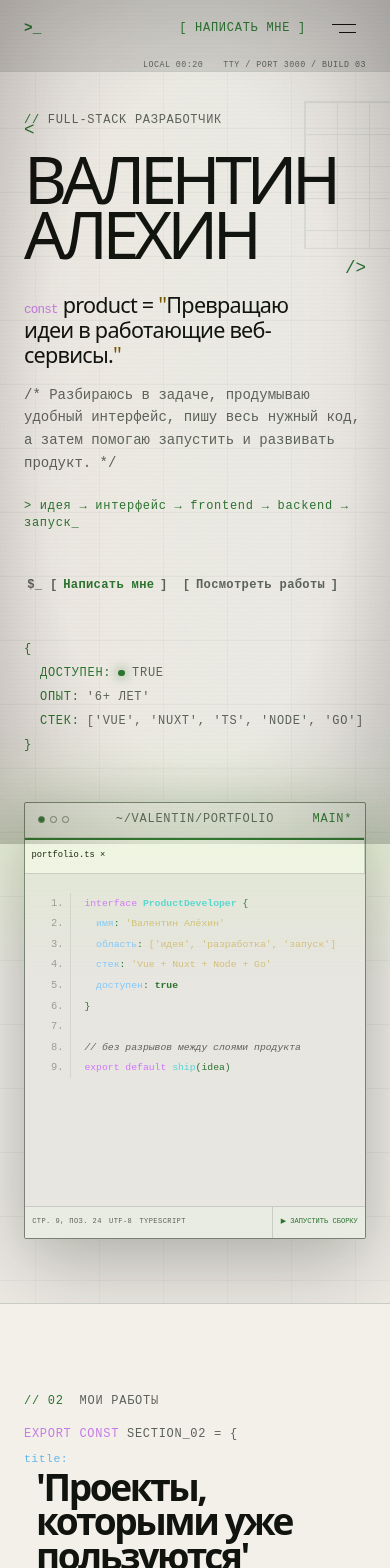
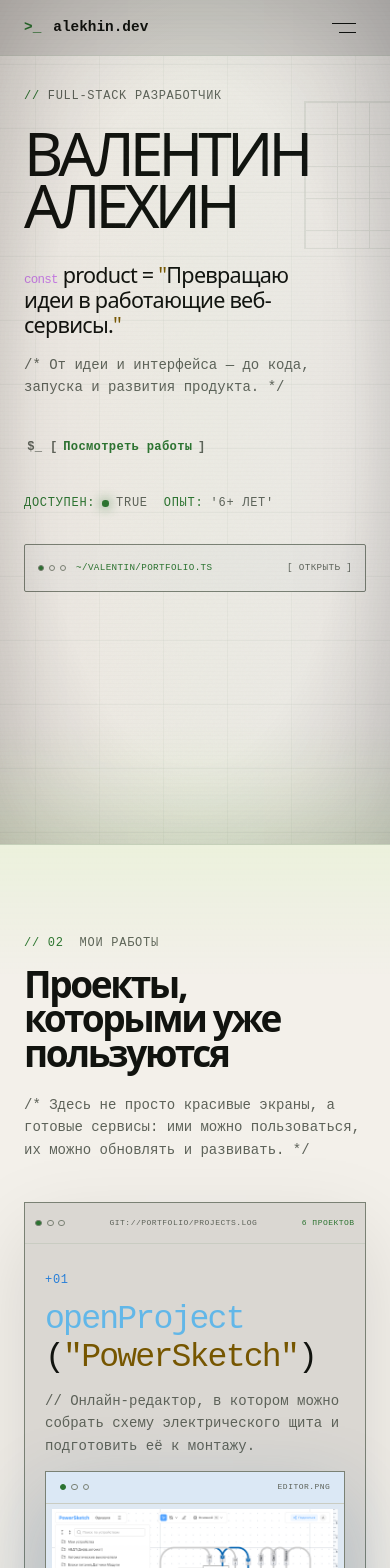
Before and after one commit to ValentinAlekhin/portfolio, a Nuxt app: page / in a window 390 px wide. Shown: the top 1568 px of the page. Built offline with nearby package versions, Linux system fonts and the light colour scheme; a web font is replaced by a local one.

Commit message:
feat: simplify mobile homepage

```diff
--- a/app/assets/styles/settings/_tokens.scss
+++ b/app/assets/styles/settings/_tokens.scss
@@ -61,6 +61,6 @@ html[data-theme='phosphor'] {
 
 @media (max-width: 767px) {
   :root {
-    --header-height: 4.5rem;
+    --header-height: 3.5rem;
   }
 }
--- a/app/components/base/BaseSectionHeading.vue
+++ b/app/components/base/BaseSectionHeading.vue
@@ -15,13 +15,23 @@ defineProps<{
       {{ eyebrow }}
     </p>
     <div class="section-heading__declaration">
-      <p class="section-heading__code system-label">
+      <p
+        class="section-heading__code system-label"
+        aria-hidden="true"
+      >
         <b>export const</b> section_{{ index }} = &#123;
       </p>
       <h2 :id="titleId">
-        <span>title:</span> '{{ title }}'
+        <span
+          class="section-heading__title-label"
+          aria-hidden="true"
+        >title:</span>
+        <span class="section-heading__title-text">{{ title }}</span>
       </h2>
-      <p class="section-heading__close system-label">
+      <p
+        class="section-heading__close system-label"
+        aria-hidden="true"
+      >
         &#125; satisfies PortfolioSection
       </p>
     </div>
@@ -71,7 +81,7 @@ defineProps<{
   line-height: 0.92;
 }
 
-.section-heading h2 span {
+.section-heading__title-label {
   display: block;
   margin: 0 0 0.35rem -1.5rem;
   color: #62b7e8;
@@ -80,6 +90,11 @@ defineProps<{
   font-weight: 500;
   letter-spacing: 0.04em;
   line-height: 1;
+}
+
+.section-heading__title-text::before,
+.section-heading__title-text::after {
+  content: "'";
 }
 
 .section-heading__description {
@@ -112,9 +127,10 @@ defineProps<{
   }
 }
 
-@media (max-width: 600px) {
+@media (max-width: 767px) {
   .section-heading {
     gap: 1rem;
+    margin-bottom: 2.5rem;
   }
 
   .section-heading__meta {
@@ -123,16 +139,23 @@ defineProps<{
     gap: 0.35rem 0;
   }
 
+  .section-heading__code,
+  .section-heading__close,
+  .section-heading__title-label {
+    display: none;
+  }
+
   .section-heading h2 {
     width: 100%;
     max-width: 100%;
-    margin-left: 0.75rem;
-    font-size: clamp(2.15rem, 9.5vw, 2.7rem);
+    margin: 0;
+    font-size: clamp(2.15rem, 9.5vw, 2.9rem);
     overflow-wrap: break-word;
   }
 
-  .section-heading h2 span {
-    margin-left: -0.75rem;
+  .section-heading__title-text::before,
+  .section-heading__title-text::after {
+    content: none;
   }
 
   .section-heading__description {
--- a/app/components/layout/SiteHeader.vue
+++ b/app/components/layout/SiteHeader.vue
@@ -253,13 +253,8 @@ onBeforeUnmount(() => {
 }
 
 @media (max-width: 767px) {
-  .site-header__main { height: 3.55rem; }
-  .site-header__telemetry { height: 0.95rem; font-size: 0.52rem; }
-  .pointer-coordinates { display: none; }
-}
-
-@media (max-width: 390px) {
-  .site-brand > span:last-child { display: none; }
-  .header-contact--mobile { padding-inline: 0.55rem; font-size: 0.75rem; }
+  .site-header__main { height: var(--header-height); }
+  .site-header__telemetry,
+  .header-contact--mobile { display: none; }
 }
 </style>
--- a/app/components/sections/CapabilitiesSection.vue
+++ b/app/components/sections/CapabilitiesSection.vue
@@ -87,7 +87,6 @@ const active = computed(() => items.value.find(item => item.id === activeId.valu
           <details
             v-for="(item, index) in items"
             :key="item.id"
-            :open="index === 0"
           >
             <summary><span class="system-label">0{{ index + 1 }}</span>{{ item.title }}</summary>
             <div>
--- a/app/components/sections/HeroSection.vue
+++ b/app/components/sections/HeroSection.vue
@@ -2,17 +2,22 @@
 const { t } = useI18n()
 const root = ref<HTMLElement | null>(null)
 const contactOpen = useState<boolean>('contact-dialog-open', () => false)
+const workbenchOpen = ref(false)
 const { motionAllowed } = useMotionPreference()
 let context: ReturnType<ReturnType<typeof useNuxtApp>['$gsap']['context']> | undefined
 
 onMounted(() => {
   if (!root.value || !motionAllowed.value) return
   const { $gsap } = useNuxtApp()
+  const detailSelector = window.matchMedia('(max-width: 767px)').matches
+    ? '.hero__statement, .hero__description, .hero__actions, .hero__meta'
+    : '.hero__statement, .hero__description, .hero__terminal, .hero__actions, .hero__meta'
+
   context = $gsap.context(() => {
     $gsap.timeline({ defaults: { ease: 'power3.out' } })
       .from('.hero__eyebrow', { autoAlpha: 0, y: 12, duration: 0.4 })
       .from('.hero__name span', { yPercent: 115, duration: 0.75, stagger: 0.08 }, '-=0.15')
-      .from('.hero__statement, .hero__description, .hero__terminal, .hero__actions, .hero__meta', { autoAlpha: 0, y: 18, duration: 0.55, stagger: 0.07 }, '-=0.45')
+      .from(detailSelector, { autoAlpha: 0, y: 18, duration: 0.55, stagger: 0.07 }, '-=0.45')
       .from('.hero__workbench', { autoAlpha: 0, scale: 0.97, duration: 0.7 }, '-=0.65')
   }, root.value)
 })
@@ -45,16 +50,23 @@ onBeforeUnmount(() => context?.revert())
           <span>const</span> product = <q>{{ t('hero.statement') }}</q>
         </p>
         <p class="hero__description">
-          /* {{ t('hero.description') }} */
+          <span aria-hidden="true">/* </span>
+          <span class="hero__description-desktop">{{ t('hero.description') }}</span>
+          <span class="hero__description-mobile">{{ t('hero.mobileDescription') }}</span>
+          <span aria-hidden="true"> */</span>
         </p>
         <div class="hero__terminal">
           <TypewriterLine :text="t('hero.terminal')" />
         </div>
         <div class="hero__actions">
-          <BaseButton @click="contactOpen = true">
+          <BaseButton
+            class="hero__action-contact"
+            @click="contactOpen = true"
+          >
             {{ t('hero.primary') }}
           </BaseButton>
           <BaseButton
+            class="hero__action-projects"
             href="#projects"
             variant="secondary"
           >
@@ -62,15 +74,37 @@ onBeforeUnmount(() => context?.revert())
           </BaseButton>
         </div>
         <div class="hero__meta system-label">
-          <span>&#123;</span>
+          <span class="hero__meta-brace">&#123;</span>
           <span><b>{{ t('hero.meta.available') }}:</b> <i /> true</span>
           <span><b>{{ t('hero.meta.experience') }}:</b> '{{ t('hero.experience') }}'</span>
-          <span><b>{{ t('hero.meta.stack') }}:</b> ['vue', 'nuxt', 'ts', 'node', 'go']</span>
-          <span>&#125;</span>
+          <span class="hero__meta-stack"><b>{{ t('hero.meta.stack') }}:</b> ['vue', 'nuxt', 'ts', 'node', 'go']</span>
+          <span class="hero__meta-brace">&#125;</span>
         </div>
       </div>
-      <div class="hero__workbench">
-        <CodeWorkbench />
+      <div
+        class="hero__workbench"
+        :class="{ 'hero__workbench--open': workbenchOpen }"
+      >
+        <button
+          type="button"
+          class="hero__workbench-toggle"
+          :aria-expanded="workbenchOpen"
+          aria-controls="hero-workbench-panel"
+          @click="workbenchOpen = !workbenchOpen"
+        >
+          <span
+            class="hero__workbench-lights"
+            aria-hidden="true"
+          ><i /><i /><i /></span>
+          <span>~/valentin/portfolio.ts</span>
+          <span>{{ t(workbenchOpen ? 'workbench.mobileClose' : 'workbench.mobileOpen') }}</span>
+        </button>
+        <div
+          id="hero-workbench-panel"
+          class="hero__workbench-panel"
+        >
+          <CodeWorkbench />
+        </div>
       </div>
     </div>
   </section>
@@ -164,6 +198,7 @@ onBeforeUnmount(() => context?.revert())
   font-size: var(--font-size-small);
 }
 
+.hero__description-mobile { display: none; }
 .hero__terminal { margin-top: 1.5rem; }
 .hero__actions { display: flex; flex-wrap: wrap; gap: 0.55rem; margin-top: 1.8rem; }
 
@@ -183,6 +218,8 @@ onBeforeUnmount(() => context?.revert())
 .hero__meta b { color: var(--color-accent); font-weight: 500; }
 .hero__meta i { width: 0.4rem; height: 0.4rem; border-radius: 50%; background: var(--color-accent); box-shadow: 0 0 12px var(--color-accent); }
 
+.hero__workbench-toggle { display: none; }
+
 @media (max-width: 1200px) {
   .hero { align-items: flex-start; }
   .hero__grid { grid-template-columns: 1fr; }
@@ -191,10 +228,122 @@ onBeforeUnmount(() => context?.revert())
 }
 
 @media (max-width: 767px) {
-  .hero { padding-top: calc(var(--header-height) + 2.5rem); }
-  .hero__name { font-size: clamp(3.6rem, 17vw, 6rem); }
-  .hero__grid { gap: 3rem; }
-  .hero__workbench { margin-inline: auto; }
-  .hero__actions { align-items: stretch; }
+  .hero {
+    padding: calc(var(--header-height) + 2rem) 0 4rem;
+  }
+
+  .hero__grid { gap: 2rem; }
+
+  .hero__name {
+    font-size: clamp(3.25rem, 15.5vw, 4.75rem);
+    line-height: 0.86;
+  }
+
+  .hero__name > b,
+  .hero__description-desktop,
+  .hero__terminal,
+  .hero__action-contact {
+    display: none;
+  }
+
+  .hero__meta .hero__meta-brace,
+  .hero__meta .hero__meta-stack {
+    display: none;
+  }
+
+  .hero__description-mobile { display: inline; }
+
+  .hero__actions {
+    align-items: stretch;
+    margin-top: 1.5rem;
+  }
+
+  .hero__actions .hero__action-projects {
+    color: var(--color-accent);
+  }
+
+  .hero__actions .hero__action-projects::before {
+    content: '$_ [';
+  }
+
+  .hero__meta {
+    display: flex;
+    width: auto;
+    flex-wrap: wrap;
+    gap: 0.5rem 1rem;
+    margin-top: 1.5rem;
+  }
+
+  .hero__meta span {
+    padding-left: 0;
+  }
+
+  .hero__workbench {
+    width: 100%;
+    margin-inline: auto;
+  }
+
+  .hero__workbench-toggle {
+    display: grid;
+    width: 100%;
+    min-height: 3rem;
+    grid-template-columns: auto minmax(0, 1fr) auto;
+    align-items: center;
+    gap: 0.65rem;
+    padding: 0.65rem 0.8rem;
+    border: 1px solid var(--color-control-border);
+    border-radius: 2px;
+    background: color-mix(in srgb, var(--color-surface) 94%, #000);
+    color: var(--color-text-muted);
+    cursor: pointer;
+    font-family: var(--font-mono);
+    font-size: 0.58rem;
+    letter-spacing: 0.04em;
+    text-align: left;
+    text-transform: uppercase;
+    transition: background var(--duration-fast) ease, color var(--duration-fast) ease;
+  }
+
+  .hero__workbench-toggle > span:nth-child(2) {
+    overflow: hidden;
+    color: var(--color-accent);
+    text-overflow: ellipsis;
+    white-space: nowrap;
+  }
+
+  .hero__workbench-toggle > span:last-child {
+    white-space: nowrap;
+  }
+
+  .hero__workbench-toggle:hover,
+  .hero__workbench-toggle:focus-visible {
+    background: color-mix(in srgb, var(--color-accent) 9%, var(--color-surface));
+    color: var(--color-text);
+  }
+
+  .hero__workbench-lights {
+    display: flex;
+    gap: 0.3rem;
+  }
+
+  .hero__workbench-lights i {
+    width: 0.38rem;
+    height: 0.38rem;
+    border: 1px solid var(--color-control-border);
+    border-radius: 50%;
+  }
+
+  .hero__workbench-lights i:first-child {
+    background: var(--color-accent);
+  }
+
+  .hero__workbench-panel {
+    display: none;
+    margin-top: 0.75rem;
+  }
+
+  .hero__workbench--open .hero__workbench-panel {
+    display: block;
+  }
 }
 </style>
--- a/app/components/sections/ProjectsSection.vue
+++ b/app/components/sections/ProjectsSection.vue
@@ -285,14 +285,18 @@ onBeforeUnmount(() => {
   .project-cursor-preview { display: none; }
 }
 
+@media (max-width: 767px) {
+  .project-row__link { grid-template-columns: auto minmax(0, 1fr); }
+  .project-row__meta,
+  .project-row__arrow { display: none; }
+}
+
 @media (max-width: 600px) {
   .project-list__head { grid-template-columns: auto minmax(0, 1fr) auto; gap: 0.55rem; padding-inline: 0.65rem; font-size: 0.5rem; }
   .project-list__head > span:nth-child(2) { overflow: hidden; text-align: center; text-overflow: ellipsis; white-space: nowrap; }
   .project-list__head > span:last-child { white-space: nowrap; }
-  .project-row__link { grid-template-columns: 1fr auto; gap: 0.85rem; }
-  .project-row__arrow { position: absolute !important; top: 1rem; right: 1.25rem; }
-  .project-row__main { grid-column: 1 / -1; }
-  .project-row__meta { grid-column: 1 / -1; grid-template-columns: 1fr; gap: 0.55rem; padding-top: 0.25rem; }
+  .project-row__link { grid-template-columns: 1fr; gap: 0.85rem; }
+  .project-row__main { grid-column: 1; }
   .project-row__title { display: block; font-size: clamp(1.75rem, 8.5vw, 2.35rem); }
   .project-row__title b,
   .project-row__title > span { display: block; }
--- a/i18n/locales/en.json
+++ b/i18n/locales/en.json
@@ -46,6 +46,7 @@
     "name": { "first": "VALENTIN", "last": "ALEKHIN" },
     "statement": "I turn ideas into working web services.",
     "description": "I start with the problem, design an easy-to-use interface, write all the code the product needs, then help launch and grow it.",
+    "mobileDescription": "From idea and interface to code, launch, and product growth.",
     "terminal": "> idea → interface → frontend → backend → launch_",
     "primary": "Contact me",
     "secondary": "View my work",
@@ -518,6 +519,8 @@
     "passed": "✓ BUILD PASSED",
     "run": "▶ RUN BUILD",
     "rerun": "↻ RERUN BUILD",
+    "mobileOpen": "[ OPEN ]",
+    "mobileClose": "[ CLOSE ]",
     "asciiLabel": "VA ASCII art"
   },
   "preview": {
--- a/i18n/locales/ru.json
+++ b/i18n/locales/ru.json
@@ -46,6 +46,7 @@
     "name": { "first": "ВАЛЕНТИН", "last": "АЛЁХИН" },
     "statement": "Превращаю идеи в работающие веб-сервисы.",
     "description": "Разбираюсь в задаче, продумываю удобный интерфейс, пишу весь нужный код, а затем помогаю запустить и развивать продукт.",
+    "mobileDescription": "От идеи и интерфейса — до кода, запуска и развития продукта.",
     "terminal": "> идея → интерфейс → frontend → backend → запуск_",
     "primary": "Написать мне",
     "secondary": "Посмотреть работы",
@@ -518,6 +519,8 @@
     "passed": "✓ СБОРКА ГОТОВА",
     "run": "▶ ЗАПУСТИТЬ СБОРКУ",
     "rerun": "↻ ПЕРЕЗАПУСТИТЬ СБОРКУ",
+    "mobileOpen": "[ ОТКРЫТЬ ]",
+    "mobileClose": "[ ЗАКРЫТЬ ]",
     "asciiLabel": "ASCII-логотип VA"
   },
   "preview": {
```
